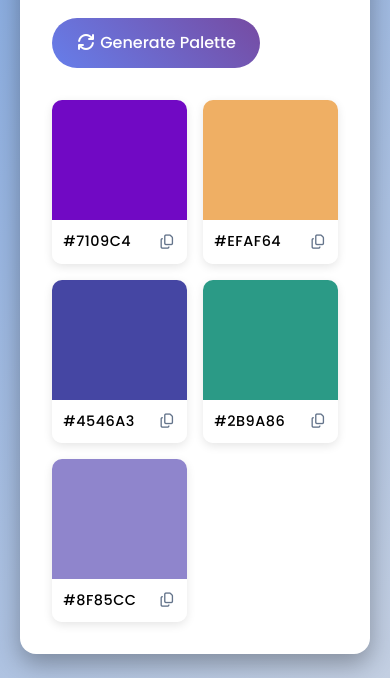
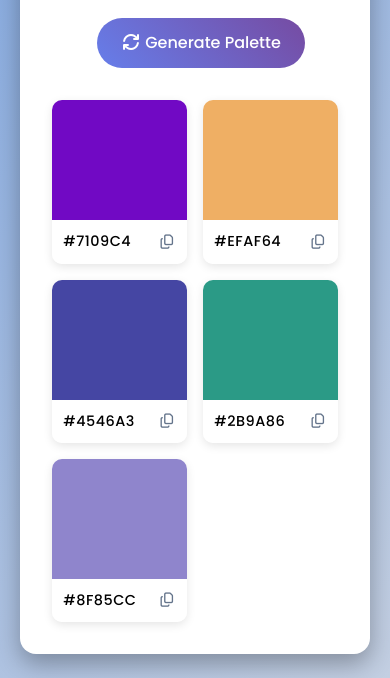
Before and after one commit to Jaydoh19/Color-palette-generator, a plain HTML site: page index.html in a window 390 px wide. Shown: the part 166-844 px from the top of the page. Drawn offline with Linux system fonts and the light colour scheme.

Commit message:
change styles

```diff
--- a/styles.css
+++ b/styles.css
@@ -121,6 +121,31 @@ h1::after{
 
 @media(max-width: 375px){
   #generate-btn{
-    margin-left: 30px;
+    margin-left: 25px;
   }
 }
+
+
+@media(max-width: 430px){
+   #generate-btn{
+    margin-left: 55px;
+  }
+}
+
+@media(max-width: 390px){
+   #generate-btn{
+    margin-left: 35px;
+  }
+}
+
+@media(max-width: 412px){
+   #generate-btn{
+    margin-left: 45px;
+  }
+}
+
+@media(max-width: 412px){
+   #generate-btn{
+    margin-left: 45px;
+  }
+}
```
